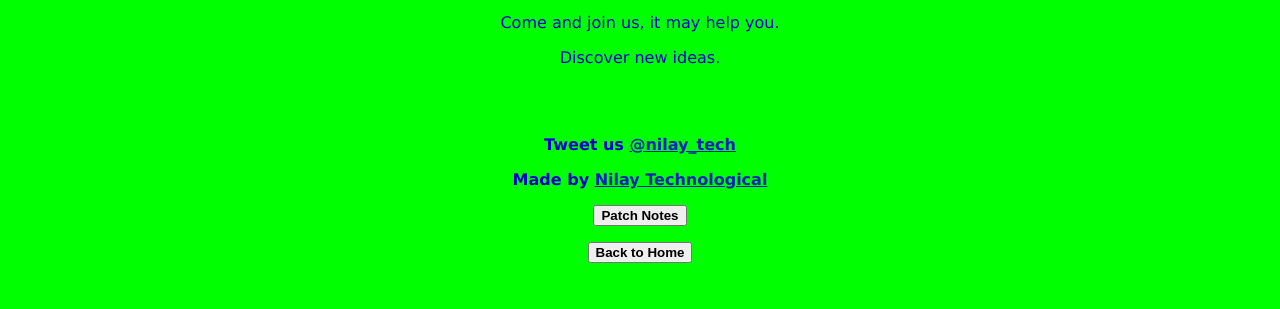
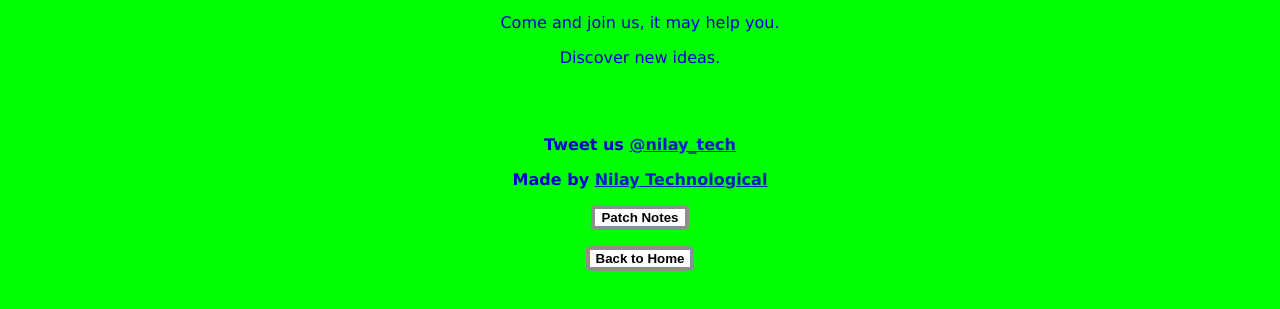
Before and after one commit to nilay-technological/nilay-technological.github.io, a plain HTML site: page about.html in a window 1280 px wide. Shown: the part 121-430 px from the top of the page. Drawn offline with Linux system fonts and the light colour scheme.

Commit message:
Update about.html

```diff
--- a/about.html
+++ b/about.html
@@ -7,9 +7,10 @@
         <meta name="author" content="Nilay Technological">
         <meta name="description" content="This is Nilay's official Github website. This is the about page of this website.">
         <meta name="keywords" content="Nilay Github, Nilay Technological, C, C++, C#, cpp, cs, c sharp, HTML, html, CSS, css, JavaScript, JS, Java, XML, Tutorial, Nilay Website, Github, Computer, Computer science, computer technology, internet, information technology, game developing, web developing, game dev, web dev">
+        <title>About</title>
         <link rel="icon" href="assets/nilaytechnological_logo.png">
         <link rel="stylesheet" type="text/css" href="styles/style1.css">
-        <title>About</title>
+        <link rel="stylesheet" type="text/css" href="styles/button.css">
     </head>
     <body>
         <center>
```
